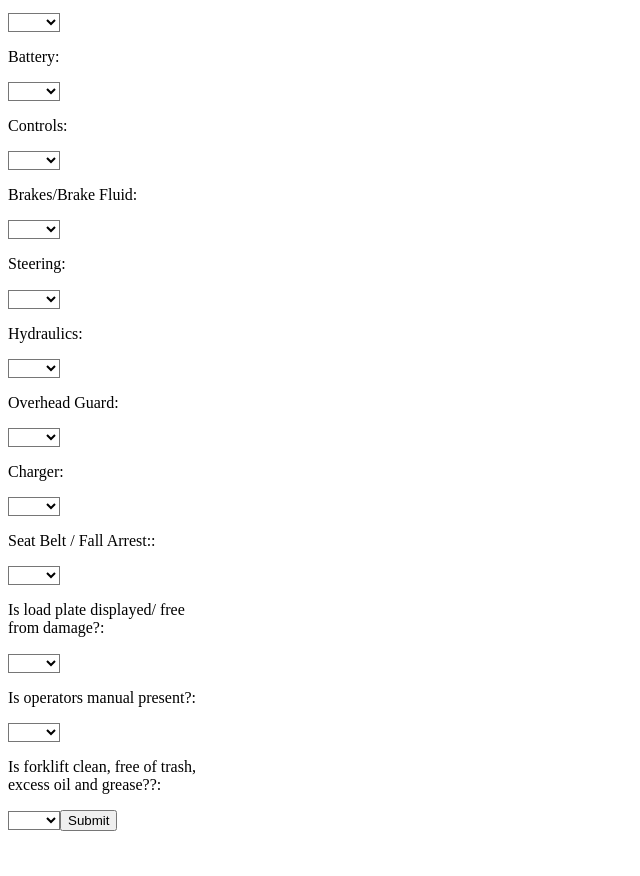
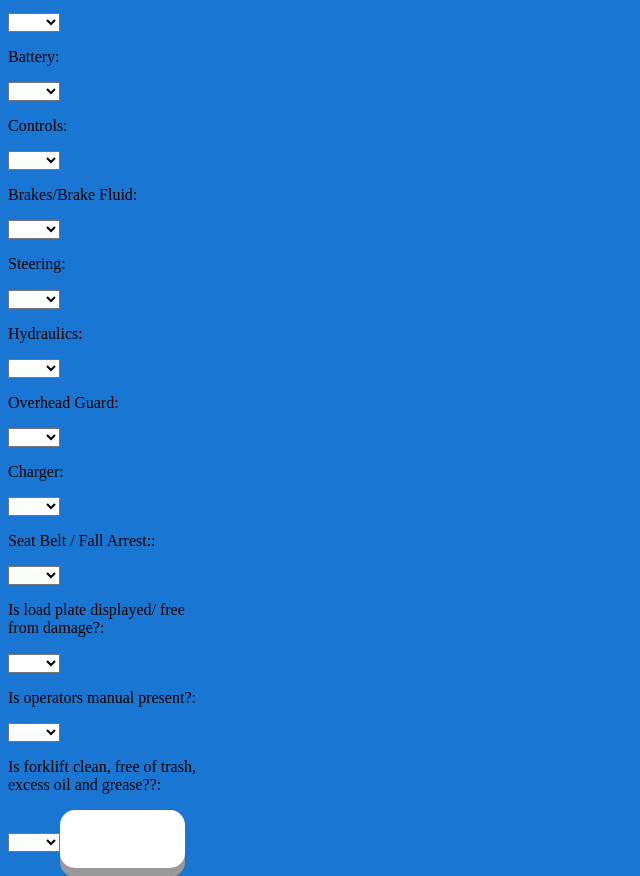
Before and after one commit to bnewman27/form, a React app: page / in a window 1280 px wide. Shown: the part 391-1267 px from the top of the page, without its empty margins (0-640 px from the left). Before the commit the page ends 1230 px from the top, so only its background shows below. Built offline with nearby package versions, Linux system fonts and the light colour scheme.

Commit message:
bg color

```diff
--- a/src/form.css
+++ b/src/form.css
@@ -19,7 +19,7 @@
 }
 
 * {
-  background-color: radial-gradient(circle, var(black), var(white));
+  background-color: #1976D2;
 
 }
 
--- a/src/index.js
+++ b/src/index.js
@@ -227,7 +227,7 @@ function MyForm() {
         </select>
         </label>
 
-    <input clss="button" type="submit" />
+    <input class="button" type="submit" />
 </form>
   )
 }
```
Also changed, not shown: 1 other file.
